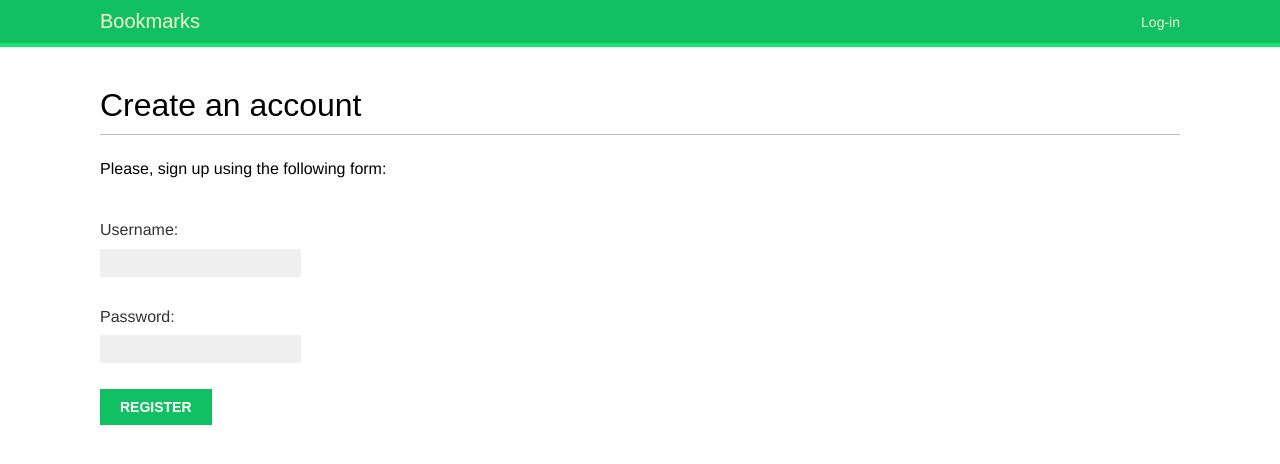
After one commit to ABHISHEKGHARAMI/social_website_new, a Django app: template bookmark/account/templates/account/register.html in a window 1280 px wide. The commit adds this page. Shown: the top 464 px of the page. Run offline with Django 5.2, Linux system fonts and the light colour scheme; the template is opened without the code that fills it: values that come from a table or form of the project are taken from there, others are empty; parts of the project's set-up code (start-up, migrations or seed data) failed here and were passed over; some web fonts are replaced.

Commit message:
Adding the registration form for the user .

```diff
--- /dev/null
+++ b/bookmark/account/templates/account/register.html
@@ -0,0 +1,17 @@
+{% extends "base.html" %}
+
+
+{% block title %}
+Register
+{% endblock %}
+
+
+{% block content %}
+  <h1>Create an account</h1>
+  <p>Please, sign up using the following form:</p>
+  <form method="post">
+    {{ user_form.as_p }}
+    {% csrf_token %}
+    <input type="submit" value="Register">
+  </form>
+{% endblock %}
--- a/bookmark/account/templates/registration/login.html
+++ b/bookmark/account/templates/registration/login.html
@@ -10,7 +10,10 @@
             Please try again.
         </p>
     {% else %}
-    <p>Please, use the following form to log-in:</p>
+    <p>
+        Please, use the following form to log-in:
+        If you don't have an account <a href="{% url "register" %}">register here</a>.
+    </p>
     {% endif %}
     <div class="login-form">
         <form action="{% url 'login' %}" method="post">
```
Also changed, not shown: bookmark/account/templates/account/register_done.html (added, +14 -0 lines).
